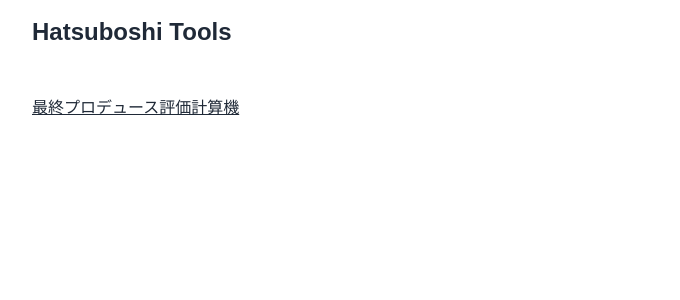
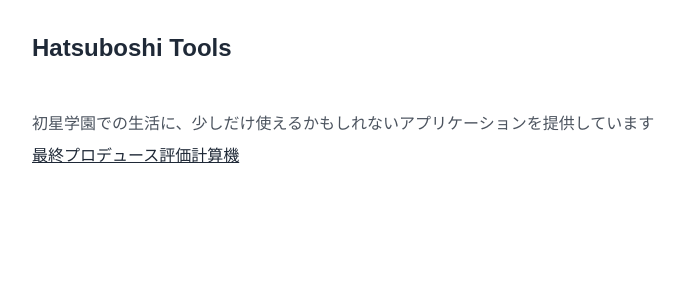
Before and after one commit to lonsagisawa/hatsuboshi-tools, a Nuxt app: page / in a window 1280 px wide. Shown: the top 300 px of the page, without its empty margins (0-680 px from the left). Built offline with nearby package versions, Linux system fonts and the light colour scheme; a web font is replaced by a local one.

Commit message:
add some styles

```diff
--- a/components/header.vue
+++ b/components/header.vue
@@ -1,7 +1,7 @@
 <template>
-  <header class="px-8 py-4">
+  <header class="p-8 pb-4">
     <h1 class="text-2xl font-bold">
-      <NuxtLink to="/">Hatsuboshi Tools</NuxtLink>
+      <NuxtLink to="/" class="hover:underline">Hatsuboshi Tools</NuxtLink>
     </h1>
   </header>
 </template>
--- a/pages/index.vue
+++ b/pages/index.vue
@@ -1,3 +1,9 @@
 <template>
-  <NuxtLink to="/power_calculator" class="underline hover:text-orange-500">最終プロデュース評価計算機</NuxtLink>
+  <p class="opacity-80">初星学園での生活に、少しだけ使えるかもしれないアプリケーションを提供しています</p>
+
+  <ul class="my-2">
+    <li>
+      <NuxtLink to="/power_calculator" class="underline hover:text-orange-500">最終プロデュース評価計算機</NuxtLink>
+    </li>
+  </ul>
 </template>
```
